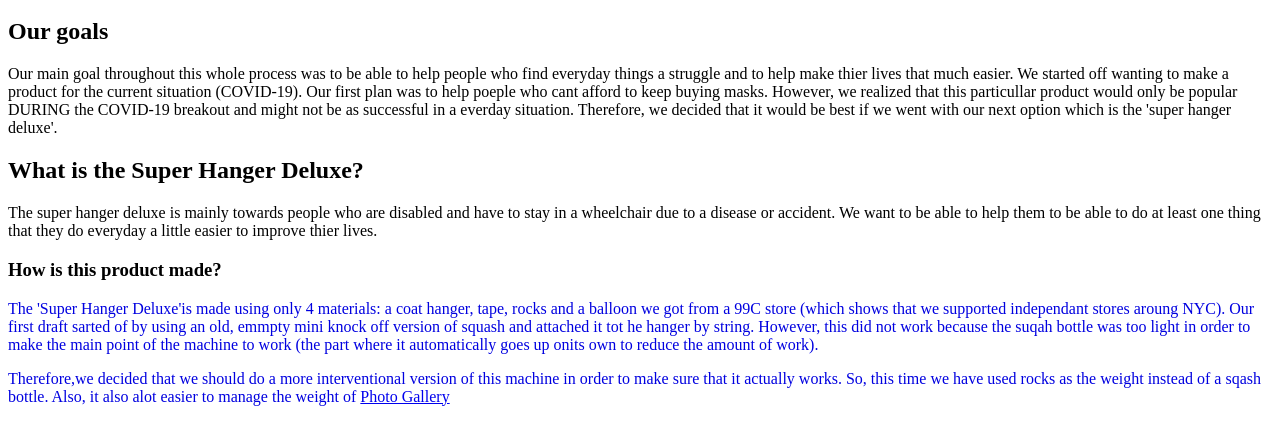
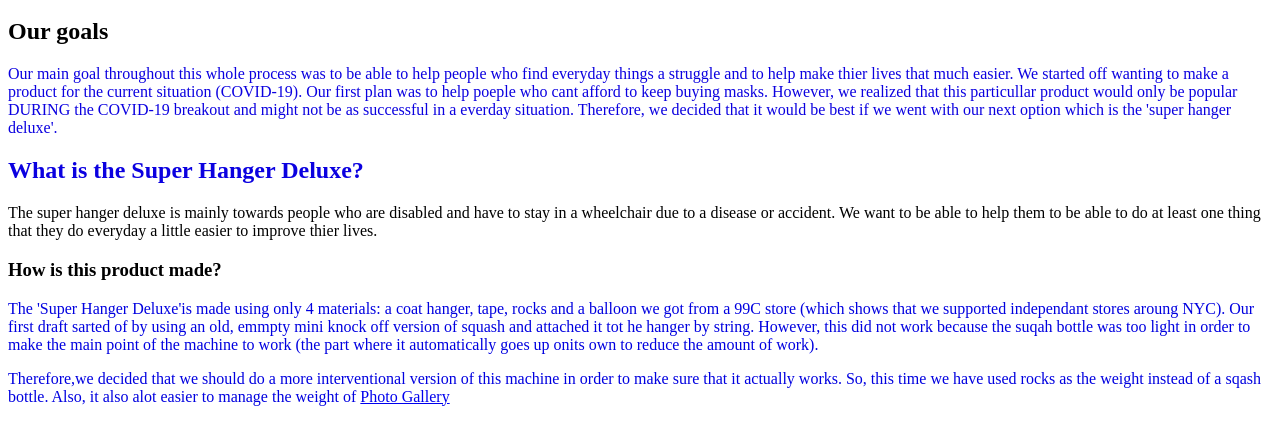
Before and after one commit to classlessteacher/y9c, a plain HTML site: page index.html in a window 1280 px wide. Shown: the part 48-492 px from the top of the page. Drawn offline with Linux system fonts and the light colour scheme.

Commit message:
Update index.html

```diff
--- a/index.html
+++ b/index.html
@@ -1,7 +1,7 @@
 <h1>The super hanger deluxe by Sophie, Ruby and Marc</h1>
-<h2>Our goals</h2>
+<h2>Our goals<font size=“50” color=“blue”></h2>
 <p> Our main goal throughout this whole process was to be able to help people who find everyday things a struggle and to help make thier lives that much easier. We started off wanting to make a product for the current situation (COVID-19). Our first plan was to help poeple who cant afford to keep buying masks. However, we realized that this particullar product would only be popular DURING the COVID-19 breakout and might not be as successful in a everday situation. Therefore, we decided that it would be best if we went with our next option which is the 'super hanger deluxe'.</p>
-<h2>What is the Super Hanger Deluxe?</h2>
+<h2>What is the Super Hanger Deluxe?<font size=“50” color=“pink”></h2>
 <p>The super hanger deluxe is mainly towards people who are disabled and have to stay in a wheelchair due to a disease or accident. We want to be able to help them to be able to do at least one thing that they do everyday a little easier to improve thier lives.</p>
 <h3>How is this product made? <font size=“50” color=“purple”> </h3>
 <p> The 'Super Hanger Deluxe'is made using only 4 materials: a coat hanger, tape, rocks and a balloon we got from a 99C store (which shows that we supported independant stores aroung NYC). Our first draft sarted of by using an old, emmpty mini knock off version of squash and attached it tot he hanger by string. However, this did not work because the suqah bottle was too light in order to make the main point of the machine to work (the part where it automatically goes up onits own to reduce the amount of work).</p>
```
